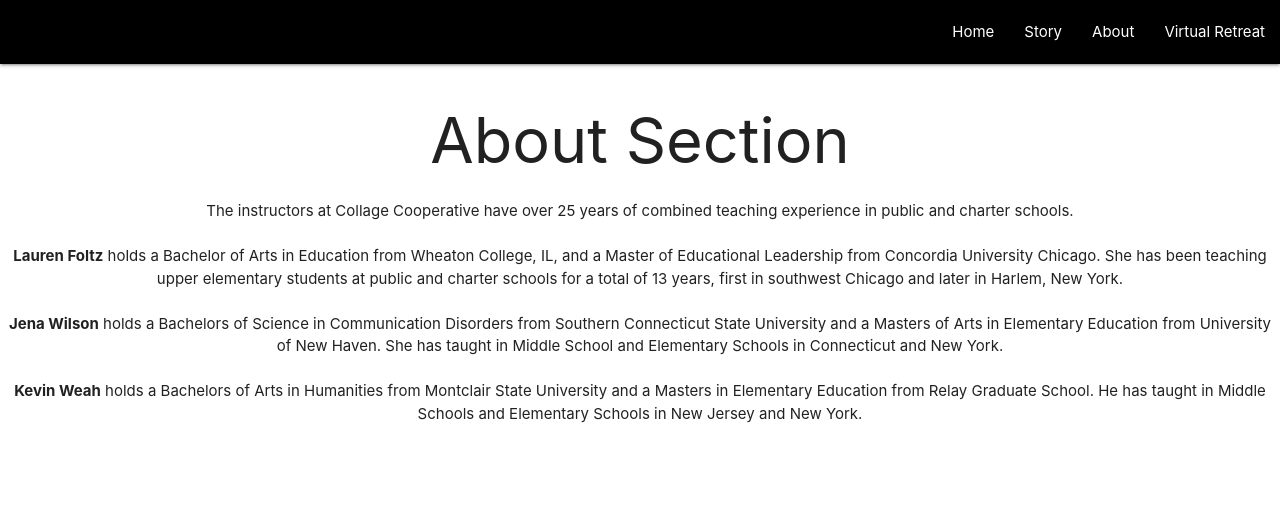
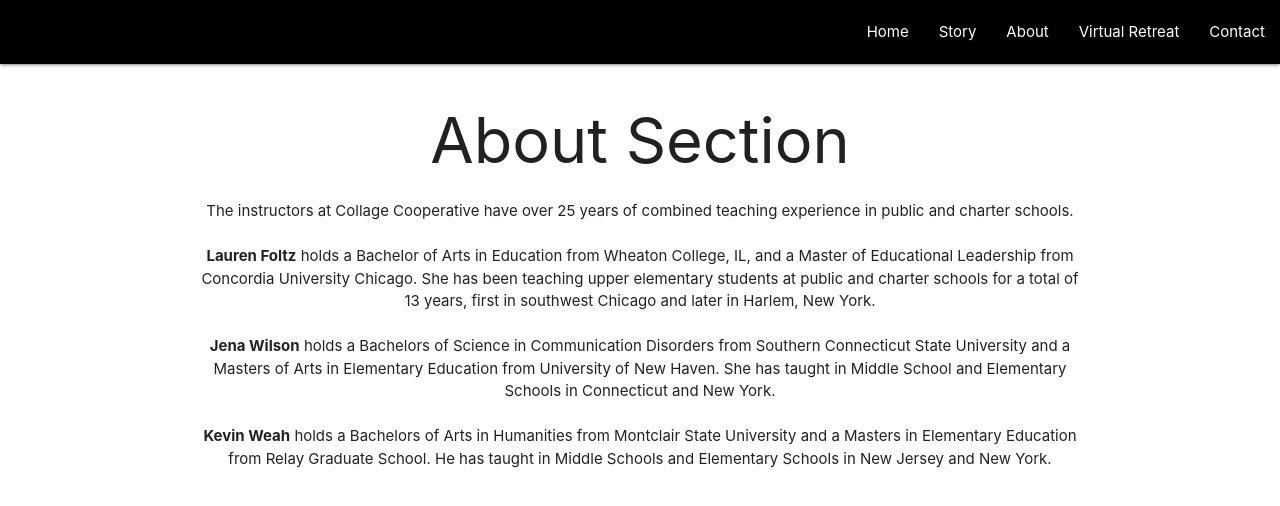
Before and after one commit to Devdavis2/diversity-camp, a React (Create React App) app: page /About in a window 1280 px wide. Shown: the top 506 px of the page. Built offline with nearby package versions, Linux system fonts and the light colour scheme.

Commit message:
added contact page and formatting

```diff
--- a/src/Components/About.js
+++ b/src/Components/About.js
@@ -3,7 +3,7 @@ import React from 'react'
 class About extends React.Component {
     render () {
         return (
-            <div>
+            <div className = "container">
                 <h1>About Section</h1>
 
                 <p>The instructors at Collage Cooperative have over 25 years of combined teaching experience in public and charter schools.
--- a/src/Components/Home.js
+++ b/src/Components/Home.js
@@ -3,7 +3,7 @@ import React from 'react'
 class Home extends React.Component {
     render () {
         return (
-            <div>
+            <div className = "container">
                 <h1> Virtual Summer Retreat</h1>
                 <h2> Sub Headline</h2>
                 <br/>
--- a/src/Components/Nav.js
+++ b/src/Components/Nav.js
@@ -30,6 +30,7 @@ class Nav extends React.Component {
                         <li><a className="resumebtn" href="/Story">Story</a></li>
                         <li><a className="resumebtn" href="/About">About</a></li>
                         <li><a className="contactbtn" href="/Overview">Virtual Retreat</a></li>
+                        <li><a className="contactbtn" href="/Contact">Contact</a></li>
 
                     </ul>
                 </div>
@@ -40,6 +41,7 @@ class Nav extends React.Component {
     <li><a className="resumebtn" href="/Story">Story</a></li>
     <li><a className="resumebtn" href="/About">About</a></li>
     <li><a className="contactbtn" href="/Overview">Virtual Retreat</a></li>
+    <li><a className="contactbtn" href="/Contact">Contact</a></li>
 </ul>
             </div>
         )
--- a/src/Components/Overview.js
+++ b/src/Components/Overview.js
@@ -28,7 +28,7 @@ class Overview extends React.Component {
                         <li>developing and using models to organize information</li>
                         </ul>
 
-                    <h2>Virtual Summer Retreat Session Dates/Times:</h2>
+                    <h2>Session Dates/Times:</h2>
                         <ul>
                         <li>Session A: July 27-31 (2pm-4pm)</li>
                         <li>Session B: August 3-7 (10am-12pm)</li>
--- a/src/Components/Story.js
+++ b/src/Components/Story.js
@@ -3,7 +3,7 @@ import React from 'react'
 class Story extends React.Component {
     render () {
         return (
-            <div>
+            <div className = "container">
                 <h1>Our Story</h1>
                 <p>Recent events have exposed the racial tensions that exist as a result of the longstanding injustices that have been in place for people of color. Many of these injustices have resulted from the biases that are perpetuated when a person has limited opportunities for interaction with people outside of their own race and culture.
 
```
